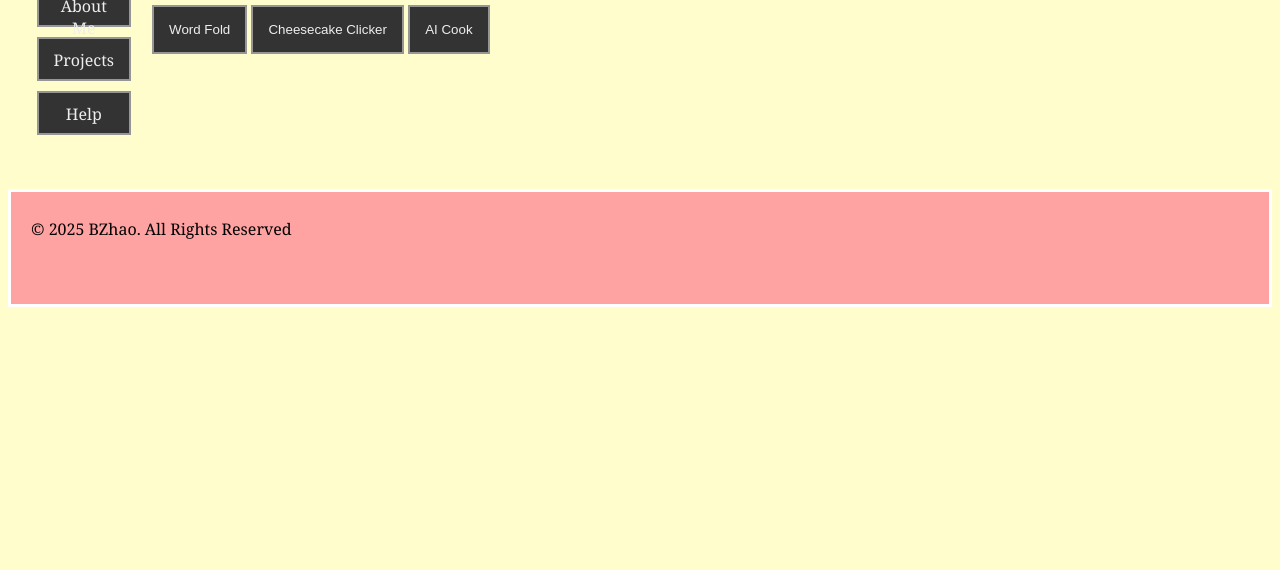
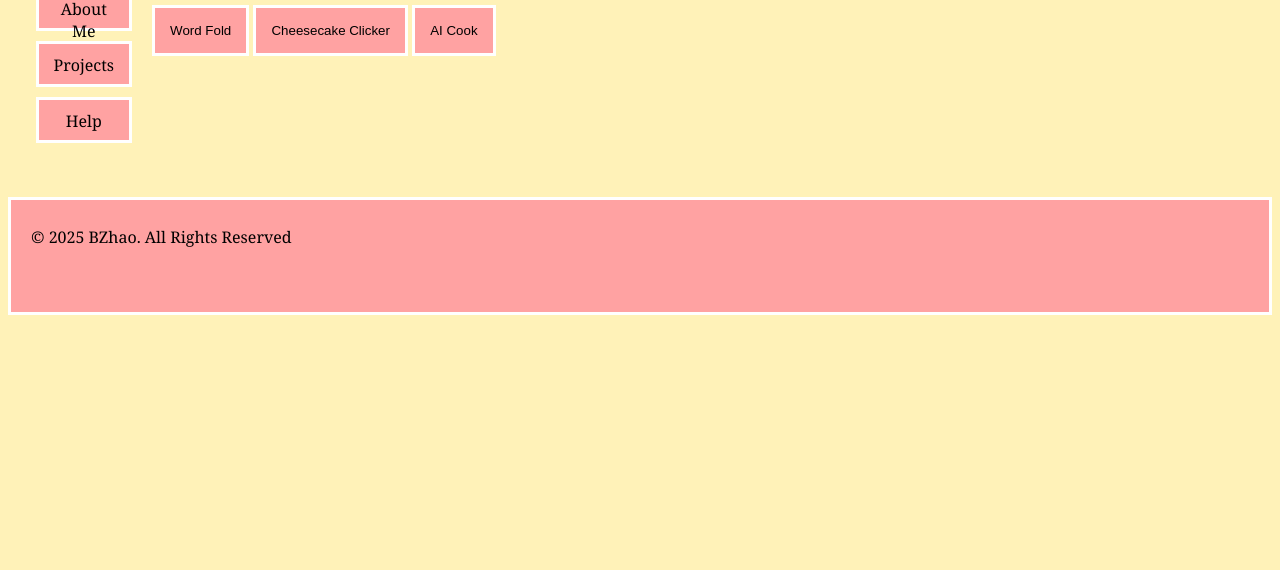
Before and after one commit to bzhao0/public_html, a plain HTML site: page projects.html in a window 1280 px wide. Shown: the part 230-800 px from the top of the page. Drawn offline with Linux system fonts and the light colour scheme.

Commit message:
huigiengejodhbujd

```diff
--- a/aicook/styles.css
+++ b/aicook/styles.css
@@ -358,14 +358,15 @@ button {
     padding: 4px;
     font-family: Georgia, serif;
     font-size: 1em;
-    background-color: #333;
-    color: #eee;
-    border: 1px solid #888;
+    background-color: #57b83a;
+    color: #000000;
+    border: 2px solid #15690a;
     cursor: pointer;
     transition: all 0.2s ease-in-out;
 }
 
 button:hover {
-    background-color: #444;
-    border-color: #aaa;
+    background: #df3e3e;
+	border-style: ridge;
+	color: #ffffff;
 }
--- a/styles.css
+++ b/styles.css
@@ -4,7 +4,7 @@
 */
 body {
     font-family: Georgia, 'Times New Roman', Times, serif;
-	background-color: rgb(255, 253, 203) ;
+	background-color: rgb(255, 242, 184) ;
 }
 
 img {
@@ -86,18 +86,20 @@ img {
 
 button {
 	color: #ffffff ;
-	border: 2px solid rgb(150, 150, 150) ;
+	border: 3px solid rgb(255, 255, 255) ;
 
 	display: inline-block ;
 	padding: 15px ;
 
-	background-color: #333;
-    color: #eee;
+	background-color: rgb(255, 162, 162);
+    color: #000000;
     cursor: pointer;
 	text-decoration: none ;
 }
 
 button:hover {
-	background: #444;
+	background: #df3e3e;
     border-color: hsl(var(--hue, 0), 100%, 50%);
+	border-style: ridge;
+	color: #ffffff;
 }
--- a/tswnavbar.css
+++ b/tswnavbar.css
@@ -25,18 +25,20 @@
 }
 #tswcssbuttons li a {
 	color: #ffffff ;
-	border: 2px solid rgb(150, 150, 150) ;
+	border: 3px solid rgb(255, 255, 255) ;
 	width: 70px ;
 	height: 20px ;
 	display: inline-block ;
 	padding: 10px ;
 
-	background-color: #333;
-    color: #eee;
+	background-color: rgb(255, 162, 162);
+    color: #000000;
     cursor: pointer;
 	text-decoration: none ;
 }
 #tswcssbuttons li a:hover {
-	background: #444;
+	background: #df3e3e;
     border-color: hsl(var(--hue, 0), 100%, 50%);
+	border-style: ridge;
+	color: #ffffff;
 }
--- a/word_fold/game.css
+++ b/word_fold/game.css
@@ -69,7 +69,9 @@ body {
     align-items: stretch;
     gap: 15px;
     padding-right: 100px;
-    transform: translateX(calc(var(--mouse-x) * 2%)) translateY(calc(var(--mouse-y) * 2%));
+    transform: translateX(calc(var(--mouse-x) * 2%)) translateY(calc(var(--mouse-y) * 2% + 2%)) rotate(calc(sin(calc(var(--hue-angle) / 4)) * 3deg));
+
+                        /* fix allat */
 
 }
 
--- a/word_fold/rbow.js
+++ b/word_fold/rbow.js
@@ -1,7 +1,7 @@
 let angle3 = 0.0;
 
 function onframe(){
-    document.documentElement.style.setProperty('--hue-angle', angle3 + 'deg');
+    document.documentElement.style.setProperty('', angle3 + 'deg');
     angle3 += 8;
 
     requestAnimationFrame(onframe);
```
